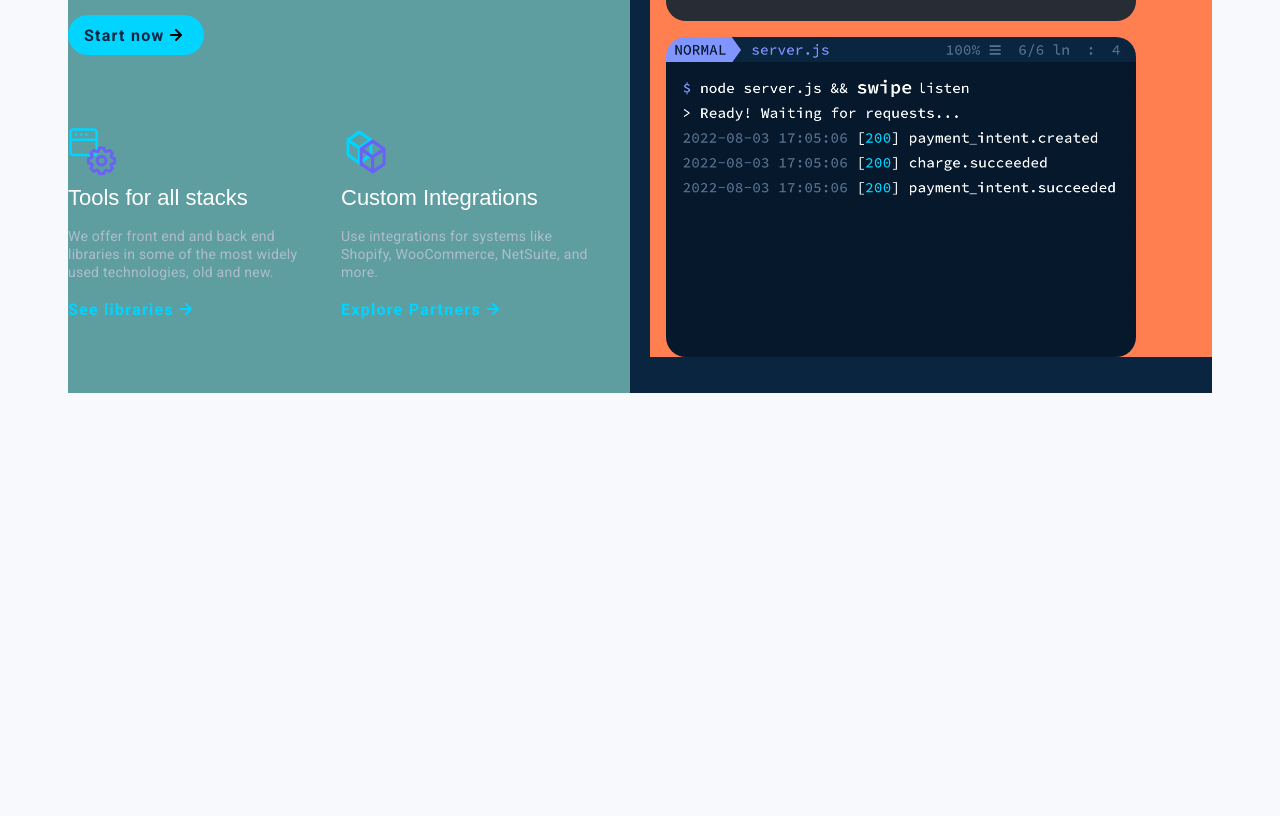
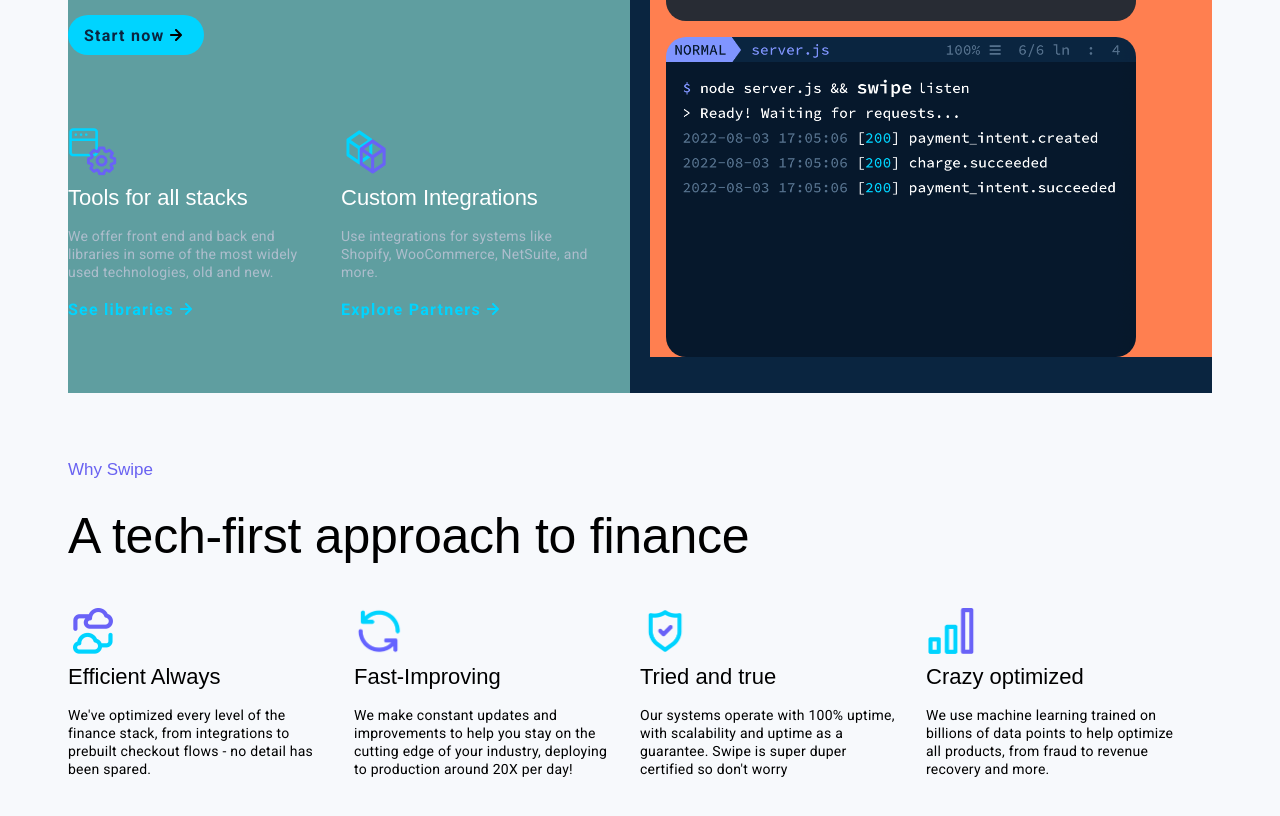
Before and after one commit to mkpogs/m-swipe, a website: page index.html in a window 1280 px wide. Shown: the part 2790-3606 px from the top of the page. Before the commit the page ends 3247 px from the top, so only its background shows below. Drawn offline with Linux system fonts and the light colour scheme; files whose address does not match are found by name; a web font is replaced by a local one.

Commit message:
Added Why-Swipe Section

```diff
--- /dev/null
+++ b/assets/sass/layouts/_why-swipe.scss
@@ -0,0 +1,19 @@
+@use '../abstract/' as abs;
+
+.why-swipe{
+    margin: abs.$spacing-xl 0 0;
+
+    .card-container{
+        margin: abs.$spacing-lg 0;
+    }
+
+    .card{
+        width: 25%;
+        padding: 0 abs.$spacing-sm 0 0;
+        margin: 0 abs.$spacing-md 0 0;
+    }
+
+    .secondary-text{
+        color: abs.$color-text-dark;
+    }
+}
--- a/assets/sass/main.scss
+++ b/assets/sass/main.scss
@@ -16,6 +16,7 @@
 @use './layouts/unified';
 @use './layouts/grid-graphic';
 @use './layouts/integration';
+@use './layouts/why-swipe';
 @use './layouts/header';
 @use './layouts/footer';
 @use './layouts/btn-with-icon';
--- a/index.html
+++ b/index.html
@@ -193,6 +193,42 @@
         </section>
         <!--===== / Integration Section =====-->
 
+        <!--===== Why-Swipe Section =====-->
+        <section class="why-swipe">
+            <section class="section-container">
+                <p class="subtitle-purple">Why Swipe</p>
+                <h2>A tech-first approach to finance</h2>
+
+                <section class="card-container">
+                    <div class="card">
+                        <img src="./assets/images/cloud-icon.png" alt="cloud icon" class="card__img">
+                        <h3 class="card__heading">Efficient Always</h3>
+                        <p class="card__par secondary-text">We've optimized every level of the finance stack, from integrations to prebuilt checkout flows - no detail has been spared.</p>
+                    </div>
+
+                    <div class="card">
+                        <img src="./assets/images/cycle-icon.png" alt="cycle icon" class="card__img">
+                        <h3 class="card__heading">Fast-Improving</h3>
+                        <p class="card__par secondary-text">We make constant updates and improvements to help you stay on the cutting edge of your industry, deploying to production around 20X per day!</p>
+                    </div>
+
+                    <div class="card">
+                        <img src="./assets/images/shield-icon.png" alt="shield icon" class="card__img">
+                        <h3 class="card__heading">Tried and true</h3>
+                        <p class="card__par secondary-text">Our systems operate with 100% uptime, with scalability and uptime as a guarantee. Swipe is super duper certified so don't worry</p>
+                    </div>
+
+                    <div class="card">
+                        <img src="./assets/images/bars-icon.png" alt="bars icon" class="card__img">
+                        <h3 class="card__heading">Crazy optimized</h3>
+                        <p class="card__par secondary-text">We use machine learning trained on billions of data points to help optimize all products, from fraud to revenue recovery and more.</p>
+                    </div>
+
+                </section>
+            </section>
+        </section>
+        <!--===== / Why-Swipe Section =====-->
+
     </main>
 </body>
 </html>
```
Also changed, not shown: assets/style/style.css, 1 other file.
